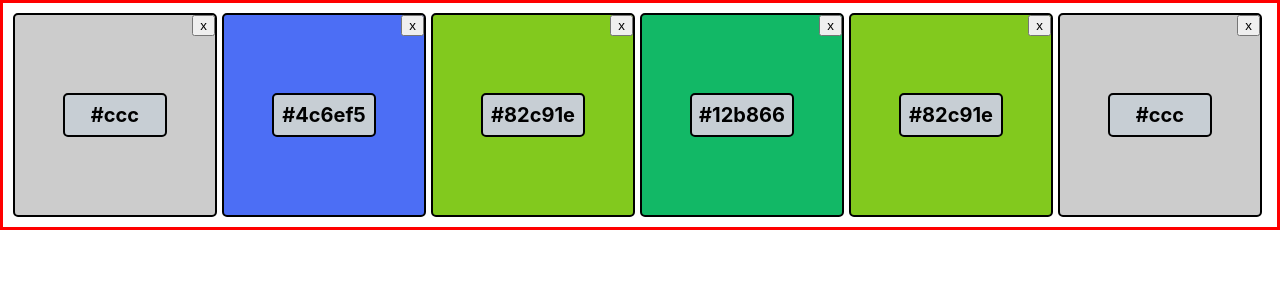
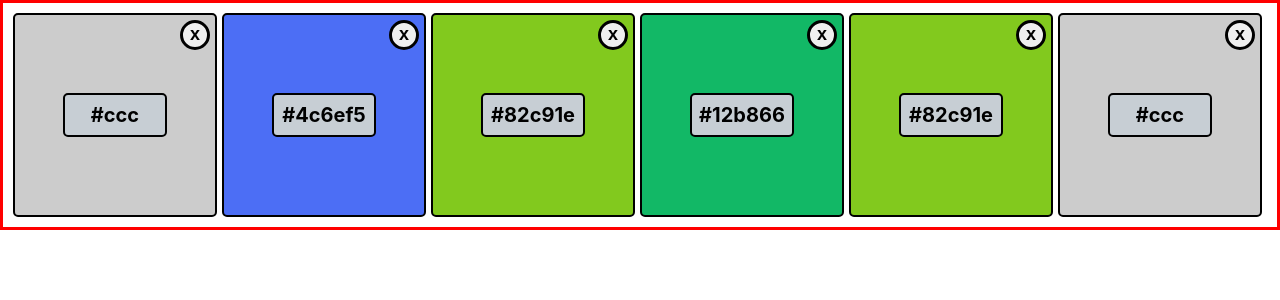
Before and after one commit to Long-HaHoang/color-saver-app, a React (Create React App) app: page / in a window 1280 px wide. Shown: the top 300 px of the page. Built offline with nearby package versions, Linux system fonts and the light colour scheme.

Commit message:
styled deleteButton

```diff
--- a/src/component/ColorCard/StyledDeleteButton.js
+++ b/src/component/ColorCard/StyledDeleteButton.js
@@ -2,8 +2,17 @@ import styled from "styled-components";
 
 const StyledDeleteButton = styled.button`
   position: absolute;
-  top: 0;
-  right: 0;
+  top: 5px;
+  right: 5px;
+  border: solid;
+  border-radius: 50%;
   cursor: pointer;
+  height: 30px;
+  width: 30px;
+  font-size: 18px;
+  font-weight: bold;
+  display: flex;
+  justify-content: center;
+  align-items: flex-start; ;
 `;
 export default StyledDeleteButton;
```
